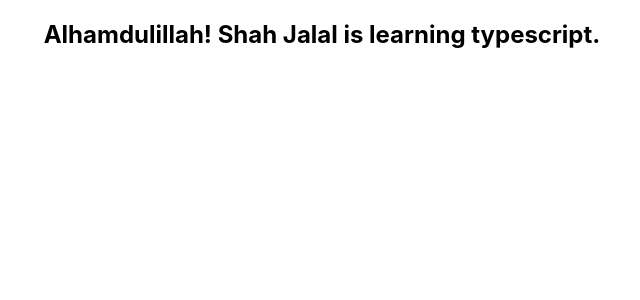
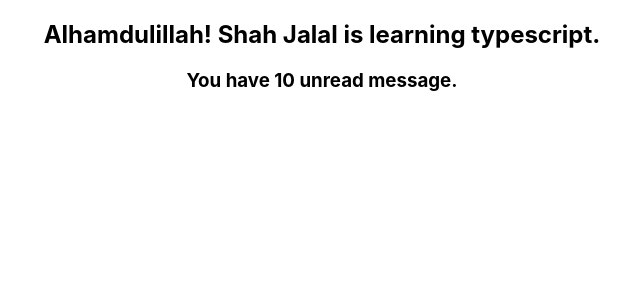
Before and after one commit to ProgrammerShahJalal/react-typescript, a React (Create React App) app: page / in a window 1280 px wide. Shown: the top 300 px of the page, without its empty margins (318-958 px from the left). Built offline with nearby package versions, Linux system fonts and the light colour scheme.

Commit message:
basic type

```diff
--- a/src/App.tsx
+++ b/src/App.tsx
@@ -4,7 +4,7 @@ import { Greet } from './components/Greet';
 function App() {
   return (
     <div className="App">
-      <Greet name='Shah Jalal' />
+      <Greet name='Shah Jalal' messageCount={10} isLoggedIn={true} />
     </div>
   );
 }
--- a/src/components/Greet.tsx
+++ b/src/components/Greet.tsx
@@ -1,11 +1,17 @@
 type GreetProps = {
     name: string
+    messageCount: number
+    isLoggedIn: boolean
 }
 
 export const Greet = (props: GreetProps) => {
     return (
         <div>
-            <h2>Alhamdulillah! {props.name} is learning typescript.</h2>
+            {
+                props.isLoggedIn ? <div><h2>Alhamdulillah! {props.name} is learning typescript.</h2>
+                    <h3>You have {props.messageCount} unread message.</h3></div> : "Welcome Guest"
+            }
+
         </div>
     )
 
```
